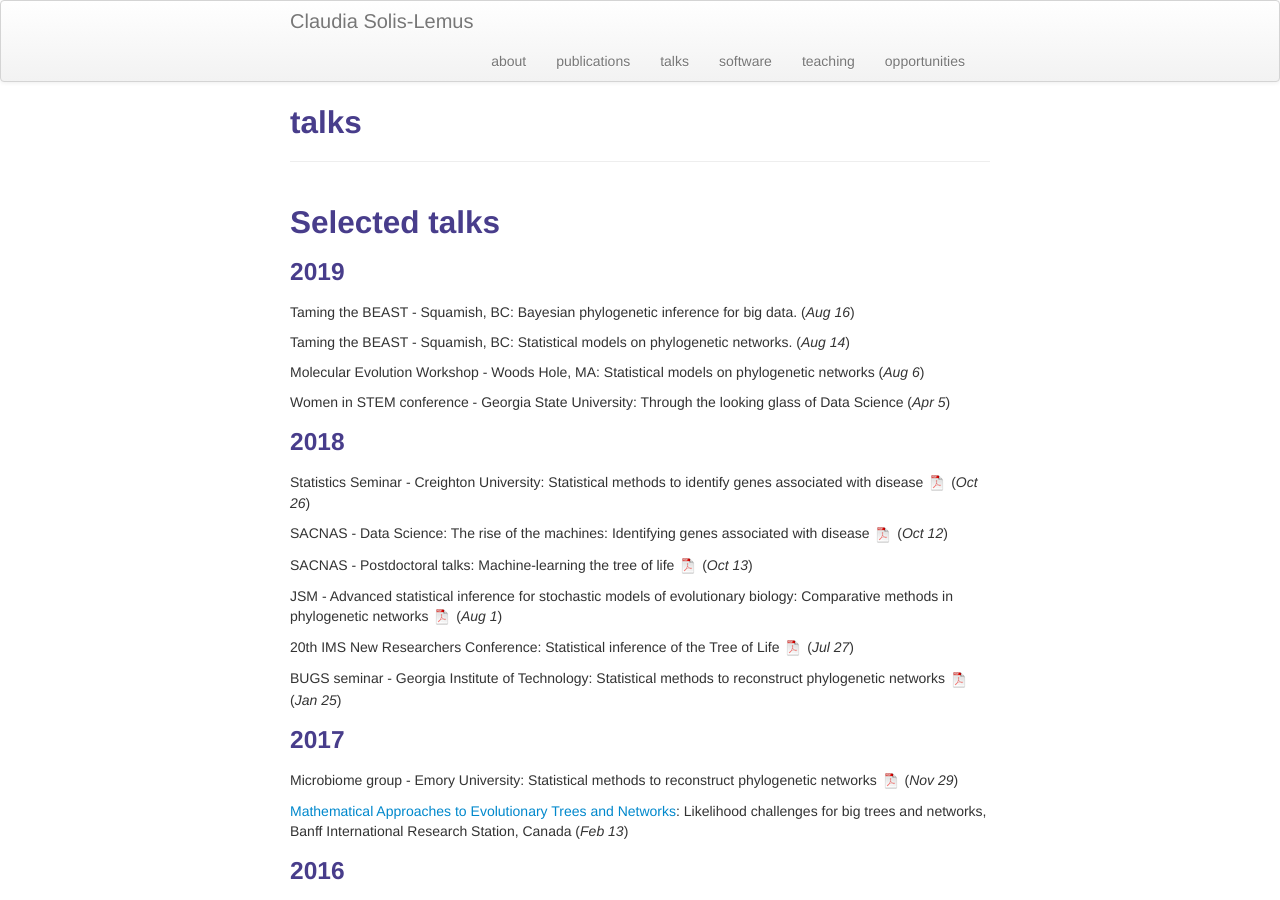
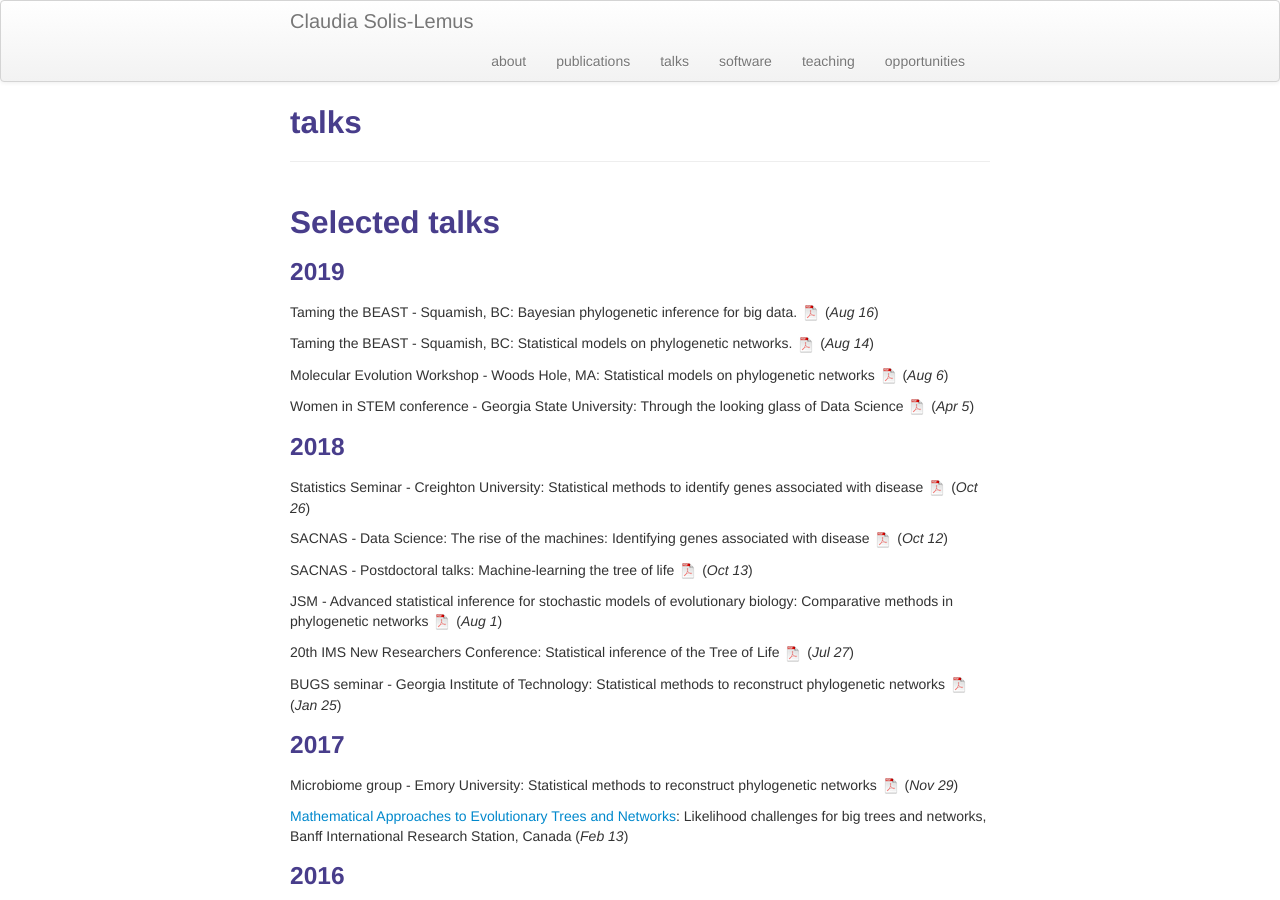
Before and after one commit to crsl4/crsl4.github.io, a Jekyll site: the page built from pages/talks.md, in a window 1280 px wide and 900 px high. Built offline with Jekyll 4.4.1, drawn with Linux system fonts in a browser that asks for light colours.

Commit message:
added talks

```diff
--- a/pages/talks.md
+++ b/pages/talks.md
@@ -9,15 +9,19 @@ description: Claudia Solis-Lemus' talks
 ### 2019
 
 Taming the BEAST - Squamish, BC: Bayesian phylogenetic inference for big data.
+[![pdf](icons16/pdf-icon.png)](https://www.stat.wisc.edu/~claudia/talk-mcmc.pdf)
 (_Aug 16_)
 
 Taming the BEAST - Squamish, BC: Statistical models on phylogenetic networks.
+[![pdf](icons16/pdf-icon.png)](https://www.stat.wisc.edu/~claudia/talk-networks-mbl.pdf)
 (_Aug 14_)
 
 Molecular Evolution Workshop - Woods Hole, MA: Statistical models on phylogenetic networks
+[![pdf](icons16/pdf-icon.png)](https://www.stat.wisc.edu/~claudia/talk-networks-ttb.pdf)
 (_Aug 6_)
 
 Women in STEM conference - Georgia State University: Through the looking glass of Data Science
+[![pdf](icons16/pdf-icon.png)](https://www.stat.wisc.edu/~claudia/talk-women-stem.pdf)
 (_Apr 5_)
 
 ### 2018
```
Also changed, not shown: pages/teaching.md (+2 -0 lines).
